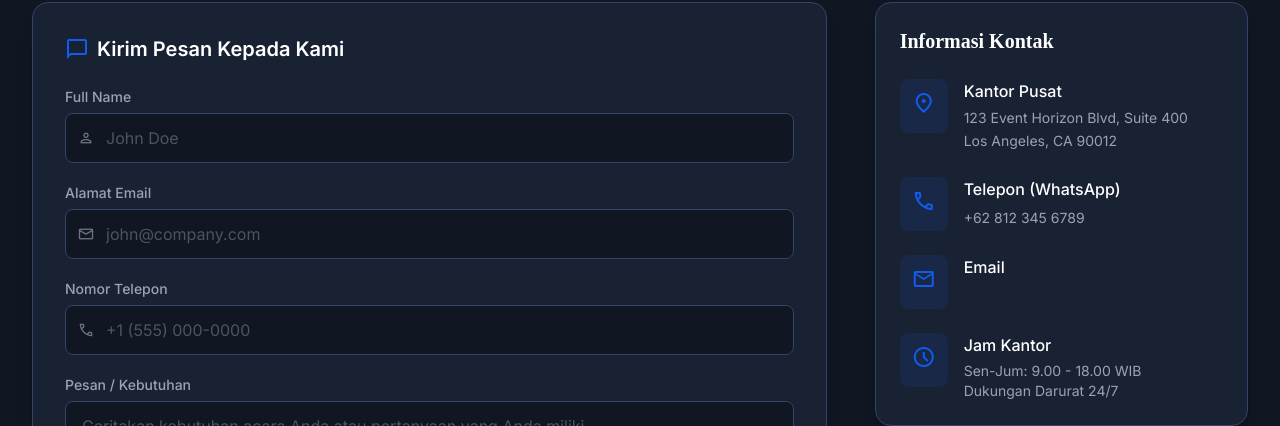
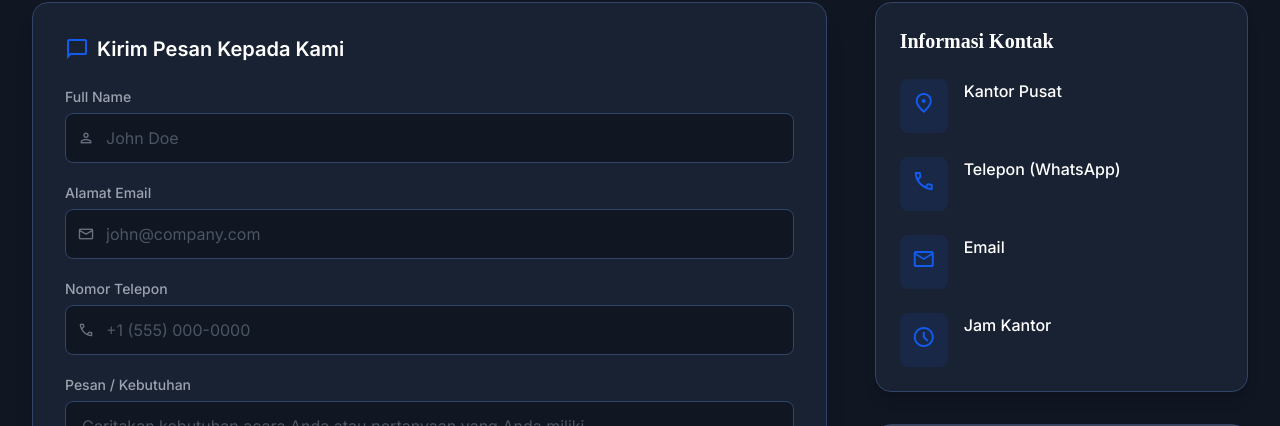
Before and after one commit to aji8f/webrental, a React (Vite) app: page /contact in a window 1280 px wide. Shown: the part 526-952 px from the top of the page. Built offline with nearby package versions, Linux system fonts and the light colour scheme; no server answers; grey boxes are pictures that could not be loaded.

Commit message:
fix: remove ALL remaining dummy defaults from Contact and Home pages

```diff
--- a/src/pages/public/Contact.jsx
+++ b/src/pages/public/Contact.jsx
@@ -310,8 +310,12 @@ const Contact = () => {
                                             rel="noopener noreferrer"
                                             className="text-gray-400 text-sm leading-relaxed hover:text-white transition-colors block"
                                         >
-                                            {settings?.contact?.headquarters?.street || '123 Event Horizon Blvd, Suite 400'}<br />
-                                            {settings?.contact?.headquarters?.city || 'Los Angeles'}, {settings?.contact?.headquarters?.zip || 'CA 90012'}
+                                            {settings?.contact?.headquarters?.street && (
+                                                <>
+                                                    {settings.contact.headquarters.street}<br />
+                                                    {settings.contact.headquarters.city}{settings?.contact?.headquarters?.zip ? `, ${settings.contact.headquarters.zip}` : ''}
+                                                </>
+                                            )}
                                         </a>
                                     </div>
                                 </li>
@@ -322,12 +326,12 @@ const Contact = () => {
                                     <div>
                                         <p className="text-white font-medium mb-1">Telepon (WhatsApp)</p>
                                         <a
-                                            href={`https://wa.me/${settings?.contact?.phone?.replace(/\+/g, '').replace(/\s/g, '') || '628123456789'}`}
+                                            href={`https://wa.me/${settings?.contact?.phone?.replace(/\+/g, '').replace(/\s/g, '') || ''}`}
                                             target="_blank"
                                             rel="noopener noreferrer"
                                             className="text-gray-400 text-sm hover:text-white transition-colors"
                                         >
-                                            {settings?.contact?.phone || '+62 812 345 6789'}
+                                            {settings?.contact?.phone || ''}
                                         </a>
                                     </div>
                                 </li>
@@ -346,8 +350,8 @@ const Contact = () => {
                                     </div>
                                     <div>
                                         <p className="text-white font-medium mb-1">Jam Kantor</p>
-                                        <p className="text-gray-400 text-sm">{settings?.contact?.businessHours?.weekday || 'Sen-Jum: 9.00 - 18.00 WIB'}</p>
-                                        <p className="text-gray-400 text-sm">{settings?.contact?.businessHours?.emergency || 'Dukungan Darurat 24/7'}</p>
+                                        <p className="text-gray-400 text-sm">{settings?.contact?.businessHours?.weekday || ''}</p>
+                                        <p className="text-gray-400 text-sm">{settings?.contact?.businessHours?.emergency || ''}</p>
                                     </div>
                                 </li>
                             </ul>
--- a/src/pages/public/Home.jsx
+++ b/src/pages/public/Home.jsx
@@ -83,7 +83,7 @@ const Home = () => {
                                 Lihat Katalog Alat
                                 <span className="material-symbols-outlined text-sm">arrow_forward</span>
                             </Link>
-                            <a href={`https://wa.me/${settings?.contact?.phone || '6281234567890'}`} target="_blank" rel="noreferrer" className="flex items-center justify-center gap-2 bg-white/5 hover:bg-white/10 backdrop-blur-sm border border-white/10 text-white text-base font-bold h-12 px-8 rounded-lg transition-all duration-200">
+                            <a href={`https://wa.me/${settings?.contact?.phone?.replace(/\+/g, '').replace(/\s/g, '') || ''}`} target="_blank" rel="noreferrer" className="flex items-center justify-center gap-2 bg-white/5 hover:bg-white/10 backdrop-blur-sm border border-white/10 text-white text-base font-bold h-12 px-8 rounded-lg transition-all duration-200">
                                 Konsultasi Gratis
                             </a>
                         </div>
```
